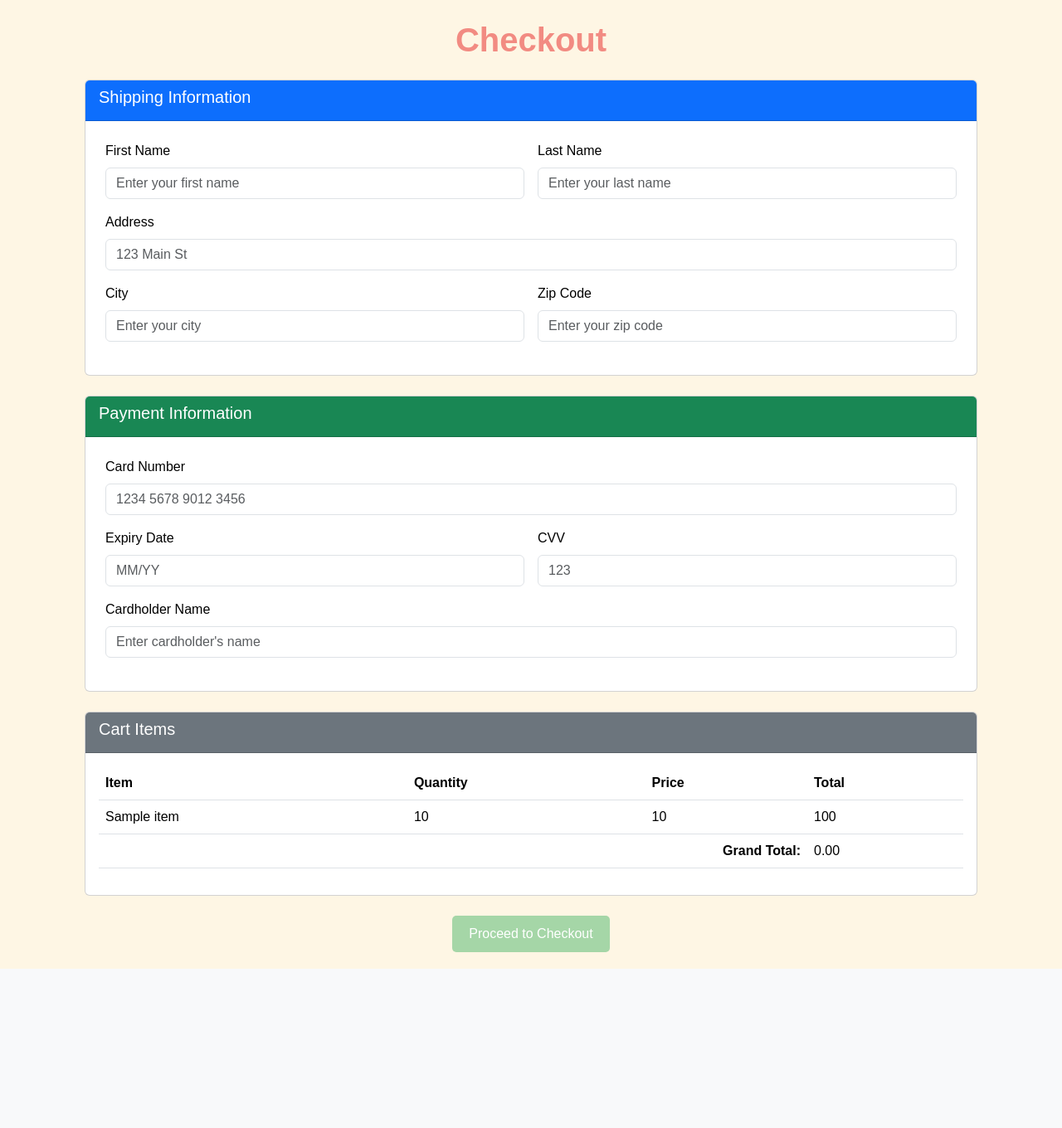
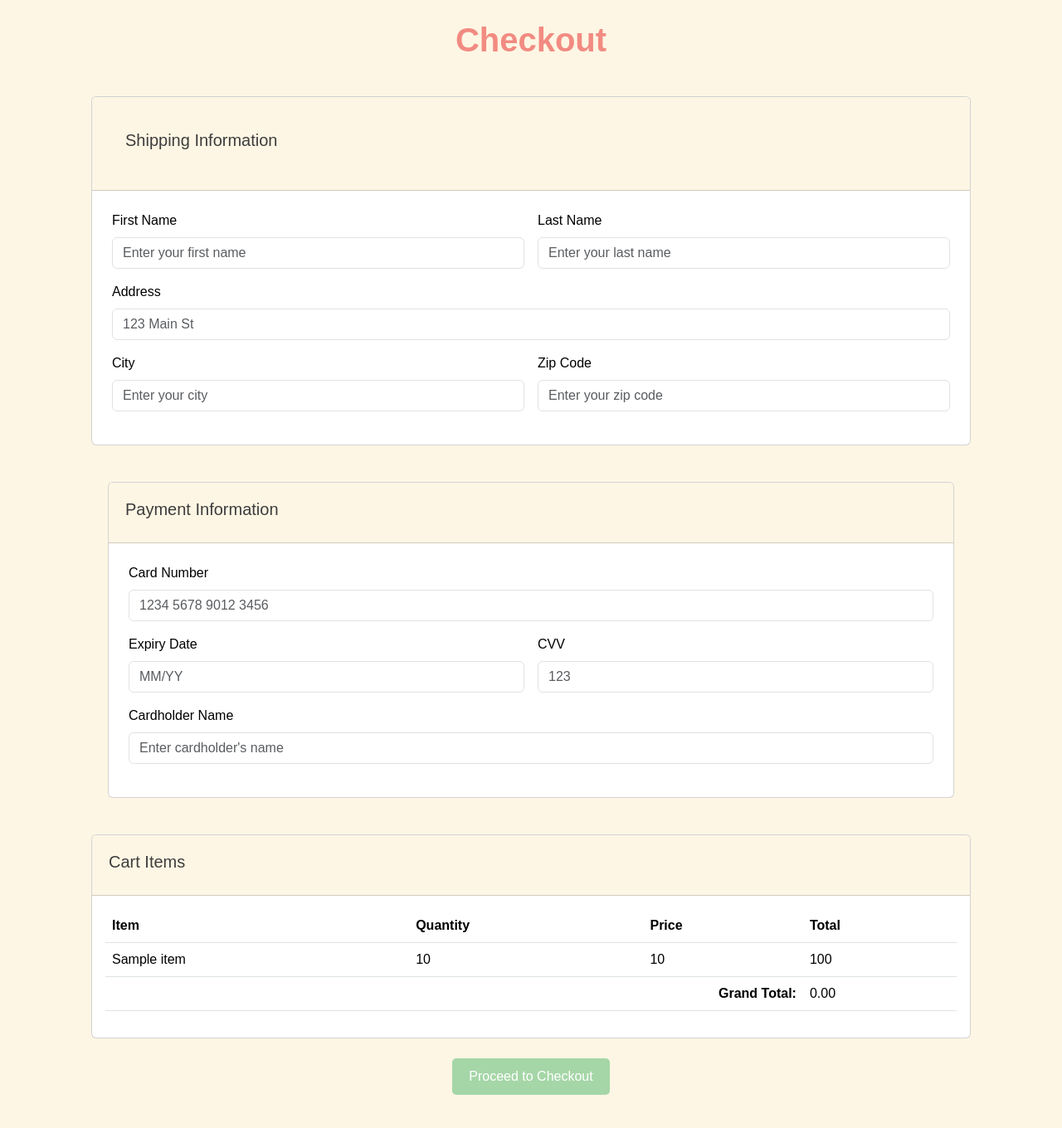
Before and after one commit to leidoe07/buyarock, a Flask app: template templates/checkout.html.jinja in a window 1280 px wide. Shown: the part 96-1456 px from the top of the page at 83% size. Before the commit the page ends 1264 px from the top, so only its background shows below. Run offline with Flask 3, Linux system fonts and the light colour scheme; the template is opened without the code that fills it: most values are stand-ins (such as "Sample title", 1, 10 or a date in 2020).

Commit message:
at least it functions i guess

```diff
--- a/main.py
+++ b/main.py
@@ -1,4 +1,4 @@
-from flask import Flask, render_template, request,redirect,flash,abort
+from flask import Flask, render_template, request,redirect,flash,abort,url_for
 import pymysql
 from dynaconf import Dynaconf
 import flask_login
@@ -390,4 +390,20 @@ def add_review(product_id):
     conn.close()
     cursor.close()
     flash("Review Added")
-    return redirect(url_for('/product/<product_id>',"product_page", product_id=product_id))
+    return redirect(url_for("product_page", product_id=product_id))
+
+@app.route("/past_orders")
+@flask_login.login_required
+def past_orders():
+    conn = connect_db()
+    cursor = conn.cursor()
+    customer_id = flask_login.current_user.user_id
+
+    cursor.execute(f"""
+                    SELECT * FROM `Sale` WHERE `customer_id` = {customer_id}
+                    ORDER BY `timestamp` DESC
+                    ;""")
+    results = cursor.fetchall()
+    cursor.close()
+    conn.close()
+    return render_template("past_orders.html.jinja", sales=results)
--- a/templates/checkout.html.jinja
+++ b/templates/checkout.html.jinja
@@ -13,14 +13,14 @@
 <body class="container buyarock">
     {% include "components/navbar.html.jinja" %}
 
-    <h1 class="text-center my-4">Checkout</h1>
+    <h1 class="text-center my-4 ">Checkout</h1>
 
-    <main class="container">
+    <main class="container buyarock">
         <!-- Shipping Information Section -->
         <section class="mb-4">
             <div class="card">
-                <div class="card-header bg-primary text-white">
-                    <h5>Shipping Information</h5>
+                <div class="card-header  buyarock">
+                    <h5 class="buyarock">Shipping Information</h5>
                 </div>
                 <div class="card-body">
                     <table class="table table-borderless">
@@ -58,9 +58,9 @@
         </section>
 
         <!-- Payment Information Section -->
-        <section class="mb-4">
+        <section class="mb-4 buyarock">
             <div class="card">
-                <div class="card-header bg-success text-white">
+                <div class="card-header buyarock">
                     <h5>Payment Information</h5>
                 </div>
                 <div class="card-body">
@@ -97,7 +97,7 @@
         <!-- Cart Items Section -->
         <section class="mb-4">
             <div class="card">
-                <div class="card-header bg-secondary text-white">
+                <div class="card-header buyarock ">
                     <h5>Cart Items</h5>
                 </div>
                 <div class="card-body">
--- a/templates/product.html.jinja
+++ b/templates/product.html.jinja
@@ -1,3 +1,4 @@
+
 
 <!doctype html>
 <html lang="en">
```
